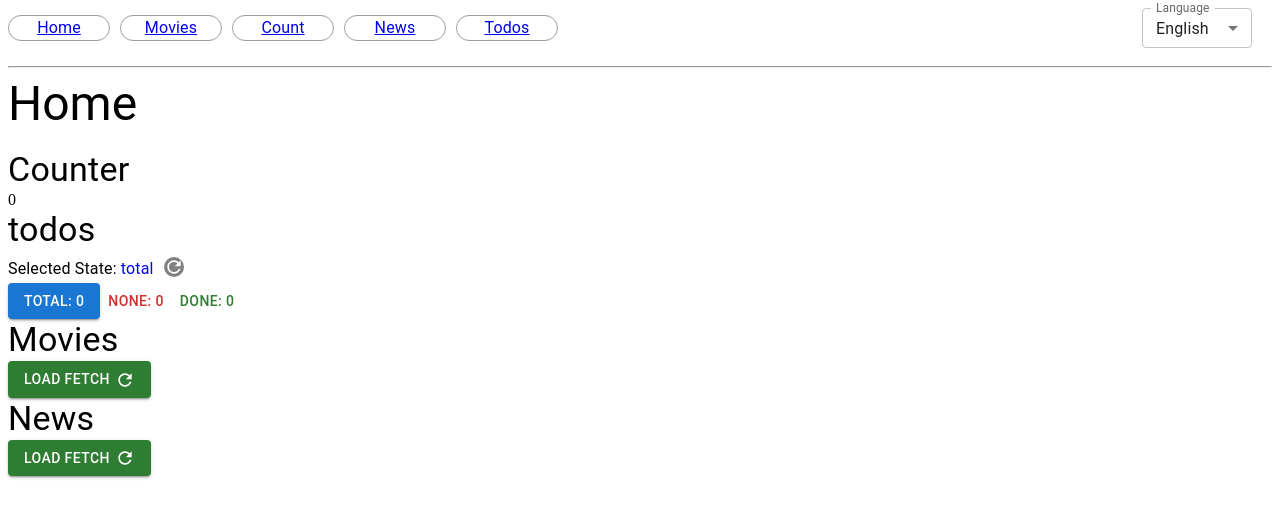
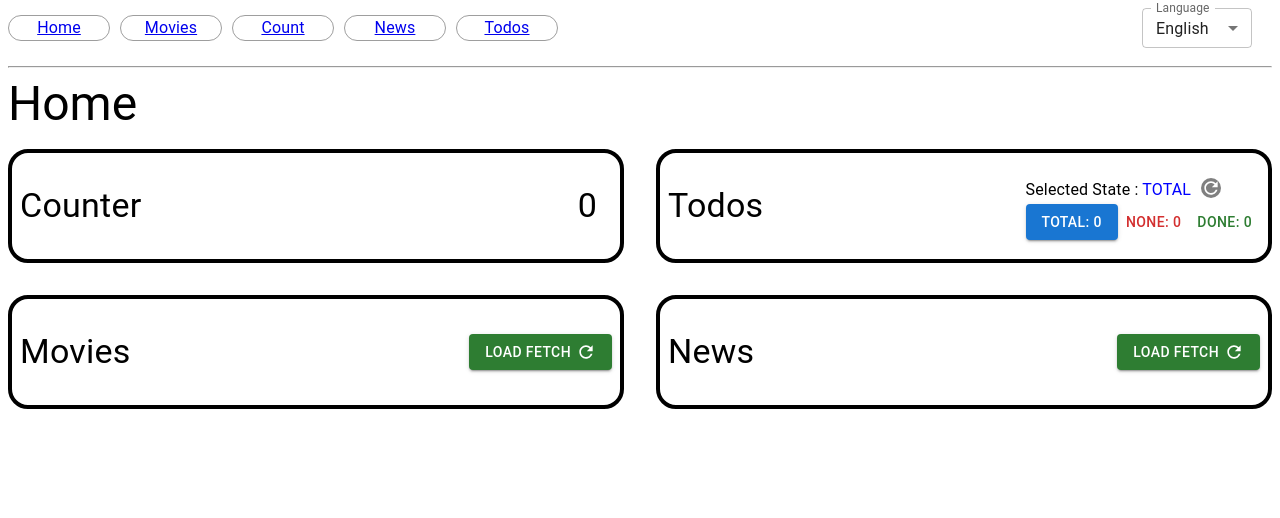
Before and after one commit to jsontype/general-kim, a React (Create React App) app: page / in a window 1280 px wide. Shown: the top 518 px of the page. Built offline with nearby package versions, Linux system fonts and the light colour scheme; no server answers.

Commit message:
refactor: Home화면 정렬

```diff
--- /dev/null
+++ b/src/components/Atoms/HomeBoardBox/index.js
@@ -0,0 +1,16 @@
+import { Box } from "@mui/material"
+
+const HomeBoardBox = ({ children }) => {
+  return (
+    <Box
+      display={"flex"}
+      justifyContent={"space-between"}
+      alignItems={"center"}
+      height={"90px"}
+    >
+      {children}
+    </Box>
+  )
+}
+
+export default HomeBoardBox
--- a/src/components/molecules/HomeCounterSroreBoard/index.js
+++ b/src/components/molecules/HomeCounterSroreBoard/index.js
@@ -1,17 +1,18 @@
 import { useRecoilValue } from "recoil"
 import { countAtom } from "../../../store/countAtom"
 import { Typography } from "@mui/material"
+import HomeBoardBox from "../../atoms/HomeBoardBox"
 
 const HomeCounterScoreBoard = ({ titleText }) => {
   const count = useRecoilValue(countAtom)
 
   return (
-    <>
+    <HomeBoardBox>
       <Typography variant="h4">{titleText}</Typography>
-      <div>
-        <span>{count}</span>
-      </div>
-    </>
+      <Typography variant="h4" paddingRight={"15px"}>
+        {count}
+      </Typography>
+    </HomeBoardBox>
   )
 }
 
--- a/src/components/molecules/HomeMoviesFetchBoard/index.js
+++ b/src/components/molecules/HomeMoviesFetchBoard/index.js
@@ -2,12 +2,13 @@ import { Button, Typography } from "@mui/material"
 import RefreshIcon from "@mui/icons-material/Refresh"
 import { useSetRecoilState } from "recoil"
 import { moviesFetchTriggerAtom } from "../../../store/moviesFetchTriggerAtom"
+import HomeBoardBox from "../../atoms/HomeBoardBox"
 
 const HomeMoviesFetchBoard = ({ titleText }) => {
   const setIsFetchRequired = useSetRecoilState(moviesFetchTriggerAtom)
 
   return (
-    <>
+    <HomeBoardBox>
       <Typography variant="h4">{titleText}</Typography>
       <Button
         variant="contained"
@@ -25,7 +26,7 @@ const HomeMoviesFetchBoard = ({ titleText }) => {
           }}
         />
       </Button>
-    </>
+    </HomeBoardBox>
   )
 }
 
--- a/src/components/molecules/HomeNewsFetchBoard/index.js
+++ b/src/components/molecules/HomeNewsFetchBoard/index.js
@@ -2,12 +2,13 @@ import { Button, Typography } from "@mui/material"
 import RefreshIcon from "@mui/icons-material/Refresh"
 import { useSetRecoilState } from "recoil"
 import { newsFetchTriggerAtom } from "../../../store/newsFetchTriggerAtom"
+import HomeBoardBox from "../../atoms/HomeBoardBox"
 
 const HomeNewsFetchBoard = ({ titleText }) => {
   const setIsFetchRequired = useSetRecoilState(newsFetchTriggerAtom)
 
   return (
-    <>
+    <HomeBoardBox>
       <Typography variant="h4">{titleText}</Typography>
       <Button
         variant="contained"
@@ -25,7 +26,7 @@ const HomeNewsFetchBoard = ({ titleText }) => {
           }}
         />
       </Button>
-    </>
+    </HomeBoardBox>
   )
 }
 
--- a/src/components/molecules/HomeTodoStateBoard/index.js
+++ b/src/components/molecules/HomeTodoStateBoard/index.js
@@ -6,6 +6,8 @@ import { useCallback, useEffect } from "react"
 import useFetchTodos from "../../../util/fetchAPI/useFetchTodos"
 import { todoFetchTriggerAtom } from "../../../store/todoFetchTriggerAtom"
 import RefreshIcon from "@mui/icons-material/Refresh"
+import HomeBoardBox from "../../atoms/HomeBoardBox"
+import { useTranslation } from "react-i18next"
 
 const HomeTodoStateBoard = ({ titleText }) => {
   const [{ state: todoState }, setTodoState] = useRecoilState(todoStateAtom)
@@ -13,6 +15,7 @@ const HomeTodoStateBoard = ({ titleText }) => {
     useRecoilState(todoFetchTriggerAtom)
   const { total, done, none } = useRecoilValue(todoCountAtom)
   const { loadTodos } = useFetchTodos()
+  const { t } = useTranslation("home")
 
   // load fetch
   useEffect(() => {
@@ -31,11 +34,12 @@ const HomeTodoStateBoard = ({ titleText }) => {
   )
 
   return (
-    <>
+    <HomeBoardBox>
       <Typography variant="h4">{titleText}</Typography>
+      <Box>
         <Box sx={{ display: "flex", gap: "10px", alignItems: "center" }}>
           <Typography variant="h6">
-          <Typography component="span">Selected State: </Typography>
+            <Typography component="span">{t("todoState")} </Typography>
             <Typography
               component="span"
               color={
@@ -47,7 +51,7 @@ const HomeTodoStateBoard = ({ titleText }) => {
               }
             >
               {" "}
-            {todoState}
+              {todoState.toUpperCase()}
             </Typography>
           </Typography>
           <RefreshIcon
@@ -68,23 +72,24 @@ const HomeTodoStateBoard = ({ titleText }) => {
             onClick={() => setIsFetchRequired({ trigger: true })}
           />
         </Box>
-      <div>
+        <Box>
           <Button
             variant={todoState === "total" ? "contained" : undefined}
             onClick={() => onChangeTodoState("total")}
-        >{`total: ${total}`}</Button>
+          >{`Total: ${total}`}</Button>
           <Button
             variant={todoState === "none" ? "contained" : undefined}
             color="error"
             onClick={() => onChangeTodoState("none")}
-        >{`none: ${none}`}</Button>
+          >{`None: ${none}`}</Button>
           <Button
             variant={todoState === "done" ? "contained" : undefined}
             color="success"
             onClick={() => onChangeTodoState("done")}
-        >{`done: ${done}`}</Button>
-      </div>
-    </>
+          >{`Done: ${done}`}</Button>
+        </Box>
+      </Box>
+    </HomeBoardBox>
   )
 }
 
--- /dev/null
+++ b/src/components/organisms/HomeBoard/index.js
@@ -0,0 +1,35 @@
+import { Grid2 } from "@mui/material"
+import HomeCounterScoreBoard from "../../molecules/HomeCounterSroreBoard"
+import HomeTodoStateBoard from "../../molecules/HomeTodoStateBoard"
+import HomeMoviesFetchBoard from "../../molecules/HomeMoviesFetchBoard"
+import HomeNewsFetchBoard from "../../molecules/HomeNewsFetchBoard"
+import { useTranslation } from "react-i18next"
+
+const HomeBoard = () => {
+  const { t } = useTranslation("home")
+
+  const itemStyle = {
+    border: "4px solid black",
+    borderRadius: "20px",
+    padding: "8px",
+  }
+
+  return (
+    <Grid2 container spacing={4}>
+      <Grid2 size={6} sx={itemStyle}>
+        <HomeCounterScoreBoard titleText={t("counter")} />
+      </Grid2>
+      <Grid2 size={6} sx={itemStyle}>
+        <HomeTodoStateBoard titleText={t("todos")} />
+      </Grid2>
+      <Grid2 size={6} sx={itemStyle}>
+        <HomeMoviesFetchBoard titleText={t("movies")} />
+      </Grid2>
+      <Grid2 size={6} sx={itemStyle}>
+        <HomeNewsFetchBoard titleText={t("news")} />
+      </Grid2>
+    </Grid2>
+  )
+}
+
+export default HomeBoard
--- a/src/i18n/locales/en/home.json
+++ b/src/i18n/locales/en/home.json
@@ -1,7 +1,8 @@
 {
   "title": "Home",
   "counter": "Counter",
-  "todo": "Todos",
+  "todos": "Todos",
   "movies": "Movies",
-  "news": "News"
+  "news": "News",
+  "todoState": "Selected State :"
 }
--- a/src/i18n/locales/ja/home.json
+++ b/src/i18n/locales/ja/home.json
@@ -1,7 +1,8 @@
 {
   "title": "ホーム",
   "counter": "カウンター",
-  "todo": "TODOリスト",
+  "todos": "TODOリスト",
   "movies": "映画",
-  "news": "ニュース"
+  "news": "ニュース",
+  "todoState": "選択されたState :"
 }
--- a/src/i18n/locales/ko/home.json
+++ b/src/i18n/locales/ko/home.json
@@ -1,7 +1,8 @@
 {
   "title": "홈",
   "counter": "카운터",
-  "todo": "투두 리스트",
+  "todos": "투두 리스트",
   "movies": "영화",
-  "news": "뉴스"
+  "news": "뉴스",
+  "todoState": "선택된 State :"
 }
--- a/src/pages/Home/index.js
+++ b/src/pages/Home/index.js
@@ -1,10 +1,7 @@
 import React from "react"
 import Label from "../../components/atoms/Label"
-import HomeCounterScoreBoard from "../../components/molecules/HomeCounterSroreBoard"
-import HomeTodoStateBoard from "../../components/molecules/HomeTodoStateBoard"
-import HomeMoviesFetchBoard from "../../components/molecules/HomeMoviesFetchBoard"
-import HomeNewsFetchBoard from "../../components/molecules/HomeNewsFetchBoard"
 import { useTranslation } from "react-i18next"
+import HomeBoard from "../../components/organisms/HomeBoard"
 
 export default function Home() {
   const { t } = useTranslation("home")
@@ -12,12 +9,7 @@ export default function Home() {
   return (
     <div>
       <Label text={t("title")} />
-      <div>
-        <HomeCounterScoreBoard titleText={t("counter")} />
-        <HomeTodoStateBoard titleText={t("todos")} />
-        <HomeMoviesFetchBoard titleText={t("movies")} />
-        <HomeNewsFetchBoard titleText={t("news")} />
-      </div>
+      <HomeBoard />
     </div>
   )
 }
```
Lines whose indentation alone changed are shown as unchanged.
